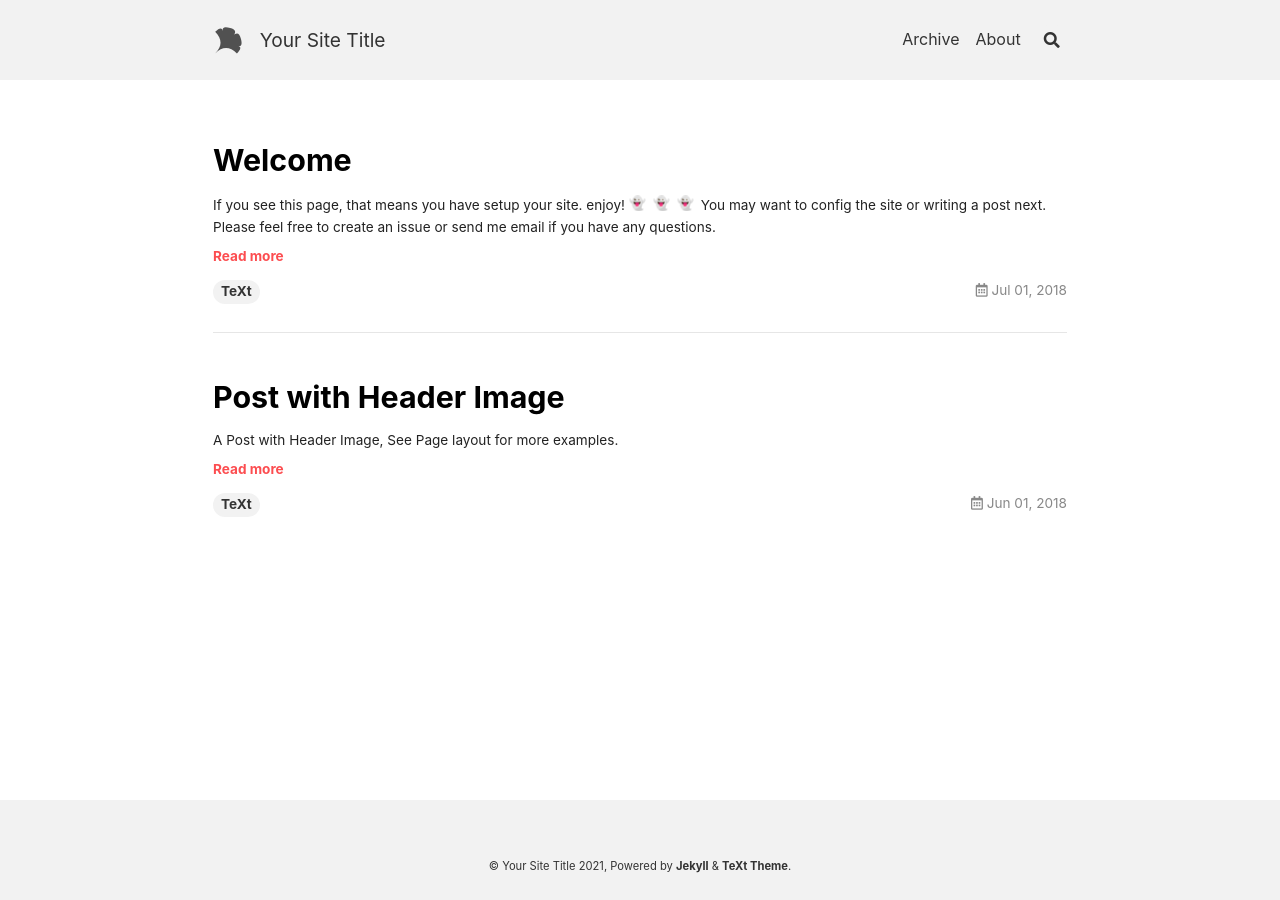
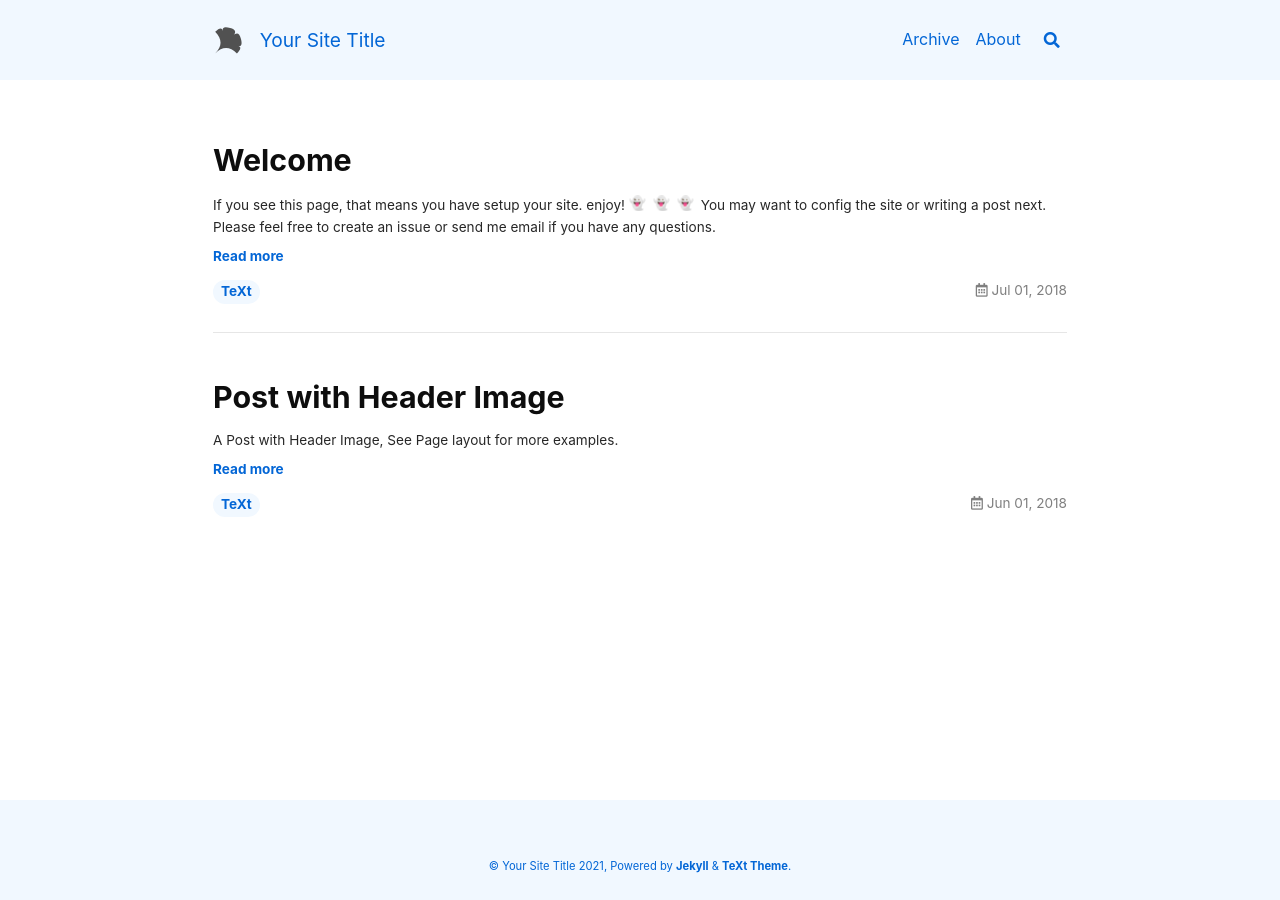
Before and after one commit to 1229308805/1229308805.github.io, a Jekyll site: the page built from index.html, in a window 1280 px wide. Built offline with Jekyll 4.4.1, drawn with Linux system fonts in a browser that asks for light colours; nearby versions of some CDN libraries; emoji names are drawn with the system emoji font; the list of posts is cut into pages by our own code.

Commit message:
修改了config文件

```diff
--- a/_config.yml
+++ b/_config.yml
@@ -16,7 +16,7 @@
 
 ## => Site Settings
 ##############################
-text_skin: default # "default" (default), "dark", "forest", "ocean", "chocolate", "orange"
+text_skin: ocean # "default" (default), "dark", "forest", "ocean", "chocolate", "orange"
 highlight_theme: default # "default" (default), "tomorrow", "tomorrow-night", "tomorrow-night-eighties", "tomorrow-night-blue", "tomorrow-night-bright"
 url     : # the base hostname & protocol for your site e.g. https://www.someone.com
 baseurl : # does not include hostname
@@ -35,7 +35,7 @@ timezone: # see https://en.wikipedia.org/wiki/List_of_tz_database_time_zones for
 ##############################
 author:
   type      : # "person" (default), "organization"
-  name      : Your Name
+  name      : 赵陆阳
   url       :
   avatar    : # path or url of avatar image (square)
   bio       : I am an amazing person.
```
